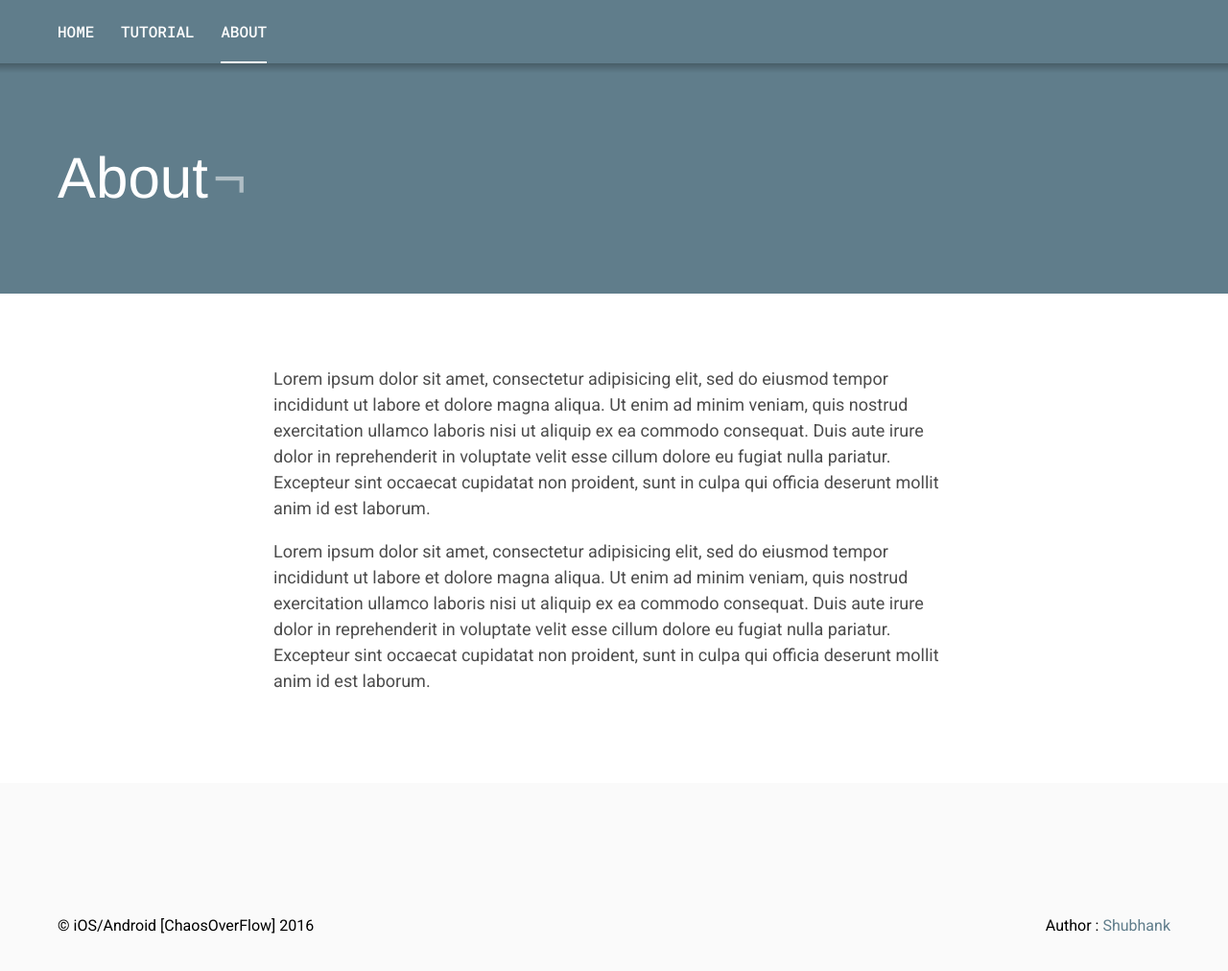
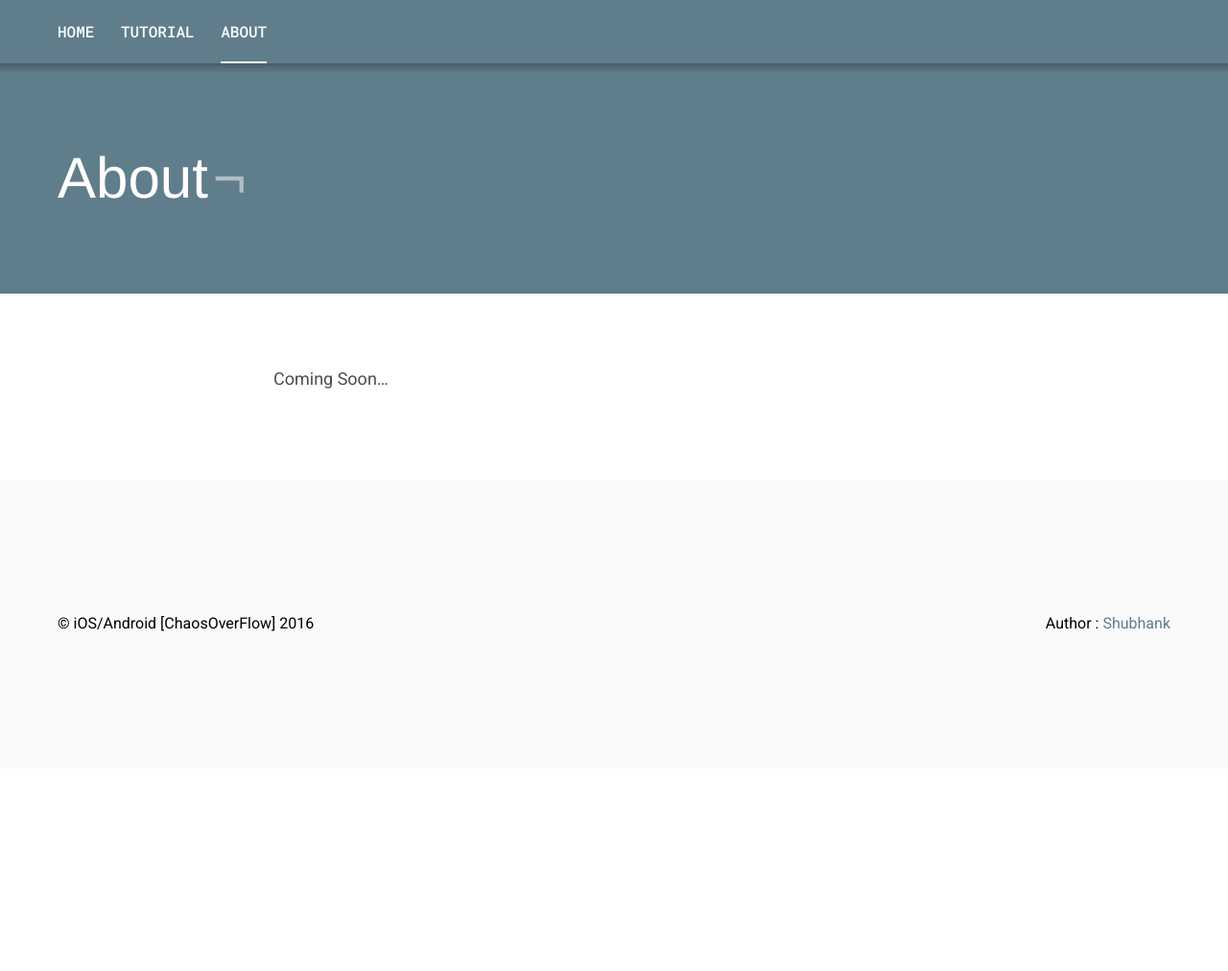
Before and after one commit to Shubhank101/iOSAndroidChaosOverFlow, a Jekyll site: the page built from _pages/about.markdown, in a window 1280 px wide and 1116 px high. Shown: the top 1012 px of the window at 96% size. Built offline with Jekyll 4.4.1, drawn with Linux system fonts in a browser that asks for light colours.

Commit message:
Updated Rules and fixed about page

```diff
--- a/_pages/about.markdown
+++ b/_pages/about.markdown
@@ -3,6 +3,4 @@ layout: page
 title: About
 permalink: /about/
 ---
-Lorem ipsum dolor sit amet, consectetur adipisicing elit, sed do eiusmod tempor incididunt ut labore et dolore magna aliqua. Ut enim ad minim veniam, quis nostrud exercitation ullamco laboris nisi ut aliquip ex ea commodo consequat. Duis aute irure dolor in reprehenderit in voluptate velit esse cillum dolore eu fugiat nulla pariatur. Excepteur sint occaecat cupidatat non proident, sunt in culpa qui officia deserunt mollit anim id est laborum.
-
-Lorem ipsum dolor sit amet, consectetur adipisicing elit, sed do eiusmod tempor incididunt ut labore et dolore magna aliqua. Ut enim ad minim veniam, quis nostrud exercitation ullamco laboris nisi ut aliquip ex ea commodo consequat. Duis aute irure dolor in reprehenderit in voluptate velit esse cillum dolore eu fugiat nulla pariatur. Excepteur sint occaecat cupidatat non proident, sunt in culpa qui officia deserunt mollit anim id est laborum.
+Coming Soon...
--- a/index.markdown
+++ b/index.markdown
@@ -6,9 +6,9 @@ title: iOS Android ChaosOverFlow!
 ### Rules for our chat room
 1) Be nice to everyone.
 
-2) Use english for conversation only. Use of other languages can lead to banning you from the room.
+2) Use only english for conversation. Use of other languages can lead to banning you from the room.
 
-3) Don't be a help vampire.
+3) Don't be a <b>help vampire<b>.
 
 4) Use <a href="http://gist.github.com"> Gist </a> to share code in the chat.
 
```
